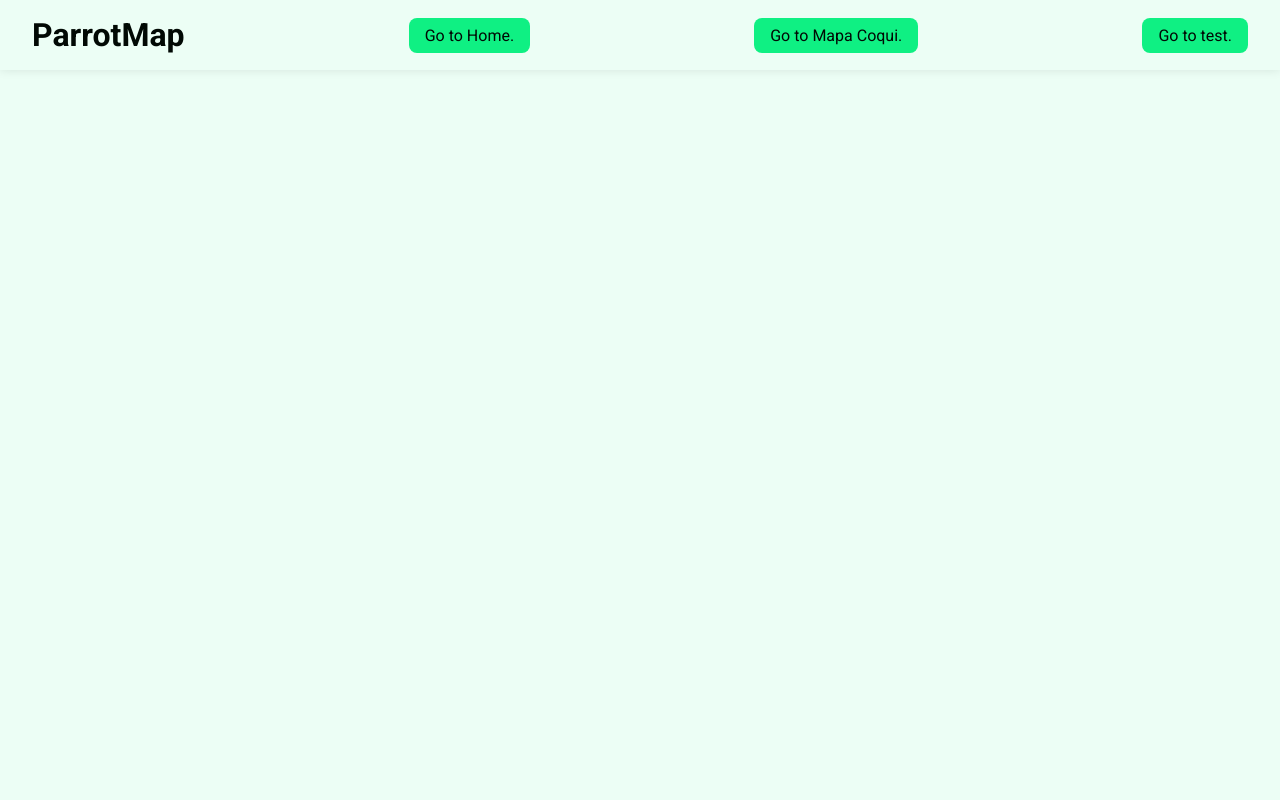
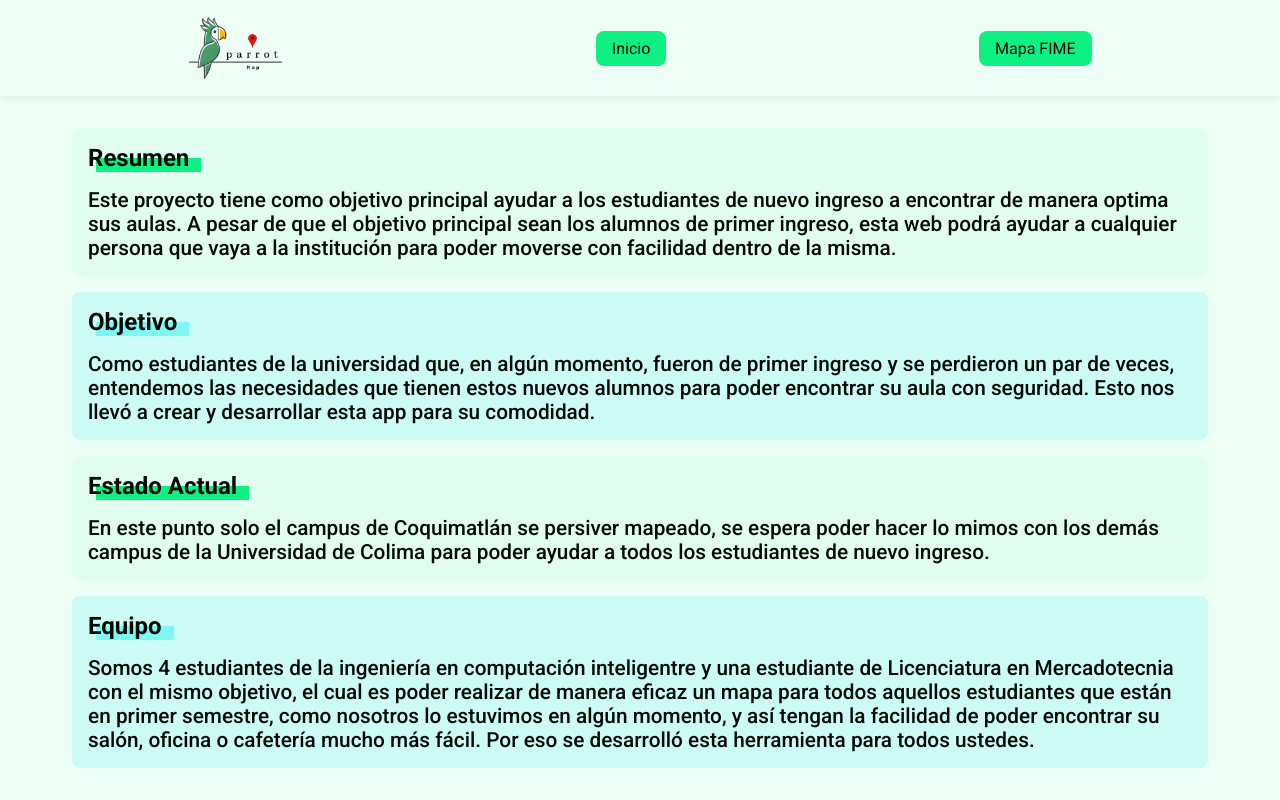
Before and after one commit to JuankiCR/ParrotMap, a plain HTML site: page index.html in a window 1280 px wide. Drawn offline with Linux system fonts and the light colour scheme.

Commit message:
Update: Home info

```diff
--- a/index.html
+++ b/index.html
@@ -9,13 +9,11 @@
 <body>
   <div class="appWrapper">
     <header id="appHeader">
-      <h1>ParrotMap</h1>
-      <div onclick="navigateTo('home')" class="btn-primary">Go to Home.</div>
-      <div onclick="navigateTo('campuscoqui')" class="btn-primary">Go to Mapa Coqui.</div>
-      <div onclick="navigateTo('test')" class="btn-primary">Go to test.</div>
+      <img id="mainLogo" src="./public/media/logo.png" alt="Logo ParrotMap">
+      <div onclick="navigateTo('home')" class="btn-primary">Inicio</div>
+      <div onclick="navigateTo('campuscoqui')" class="btn-primary">Mapa FIME</div>
     </header>
     <main id="appContent">
-
     </main>
   </div>
   <script src="./scripts.js"></script>
--- /dev/null
+++ b/pages/home/index.html
@@ -0,0 +1,19 @@
+<section id="Resumen" class="sectionCard">
+  <h2 class="card-title even">Resumen</h2>
+  <p>Este proyecto tiene como objetivo principal ayudar a los estudiantes de nuevo ingreso a encontrar de manera optima sus aulas. A pesar de que el objetivo principal sean los alumnos de primer ingreso, esta web podrá ayudar a cualquier persona que vaya a la institución  para poder moverse con facilidad dentro de la misma.</p>
+</section>
+
+<section id="Objetivo" class="sectionCard">
+  <h2 class="card-title odd">Objetivo</h2>
+  <p>Como estudiantes de la universidad que, en algún momento, fueron de primer ingreso y se perdieron un par de veces, entendemos las necesidades que tienen estos nuevos alumnos para poder encontrar su aula con seguridad. Esto nos llevó a crear y desarrollar esta app para su comodidad.</p>
+</section>
+
+<section id="EstadoActual" class="sectionCard">
+  <h2 class="card-title even">Estado Actual</h2>
+  <p>En este punto solo el campus de Coquimatlán se persiver mapeado, se espera poder hacer lo mimos con los demás campus de la Universidad de Colima para poder ayudar a todos los estudiantes de nuevo ingreso.</p>
+</section>
+
+<section id="Equipo" class="sectionCard">
+  <h2 class="card-title odd">Equipo</h2>
+  <p>Somos 4 estudiantes de la ingeniería en computación inteligentre y una estudiante de Licenciatura en Mercadotecnia con el mismo objetivo, el cual es poder realizar de manera eficaz un mapa para todos aquellos estudiantes que están en primer semestre, como nosotros lo estuvimos en algún momento, y así tengan la facilidad de poder encontrar su salón, oficina o cafetería mucho más fácil. Por eso se desarrolló esta herramienta para todos ustedes.</p>
+</section>
--- a/scripts.js
+++ b/scripts.js
@@ -25,3 +25,5 @@ const navigateTo = (route) => {
         .then(data => appContent.innerHTML = data);
   }
 }
+
+navigateTo('home');
--- a/styles.css
+++ b/styles.css
@@ -1,11 +1,17 @@
 @import url('https://fonts.googleapis.com/css2?family=Roboto:wght@100;300;400;500;700;900&display=swap');
 
 :root{
+  --navbar-heigh: 48px;
+  --logo-heigh: 64px;
+
   --text: #010904;
   --background: #ecfef5;
   --primary: #0ff083;
   --secondary: #7ef7f3;
   --accent: #48ddf4;
+
+  --bg-card: #e1fdef;
+  --bg-card-alt: #cbfbf4;
 }
 
 * {
@@ -26,15 +32,78 @@ body {
   overflow-x: hidden;
 }
 
-/* #################### Botones #################### */
+/* #################### Navegacion #################### */
 #appHeader {
   display: flex;
-  justify-content: space-between;
+  justify-content: space-around;
   align-items: center;
   padding: 1rem 2rem;
   background-color: var(--background);
   box-shadow: 0 0 10px rgba(0, 0, 0, 0.1);
   z-index: 100;
+}
+
+#appHeader #mainLogo {
+  height: var(--logo-heigh);
+}
+
+/* #################### Contenedor principal #################### */
+#appContent{
+  padding: 2rem;
+  display: flex;
+  align-items: center;
+  flex-direction: column;
+  gap: 1rem;
+  max-width: 1200px;
+  margin: 0 auto;
+  font-size: 1.3rem;
+  font-weight: 500;
+}
+
+.sectionCard{
+  border-radius: 8px;
+  padding: 1rem;
+}
+
+.sectionCard:nth-of-type(odd) {
+  background-color: var(--bg-card);
+}
+
+.sectionCard:nth-of-type(even) {
+  background-color: var(--bg-card-alt);
+}
+
+.card-title.even {
+  --txt-detail: var(--primary);
+}
+
+.card-title.odd {
+  --txt-detail: var(--secondary);
+}
+
+.card-title {
+  font-size: 1.5rem;
+  font-weight: 700;
+  margin-bottom: 1rem;
+  position: relative;
+  z-index: 1;
+  width: fit-content;
+}
+
+.card-title::before {
+  transition: left 0.3s ease;
+  content: "";
+  position: absolute;
+  width: calc(100% + 4px);
+  background-color: var(--txt-detail);
+  height: 50%;
+  top: 50%;
+  left: 8px;
+  z-index: -1;
+}
+
+.sectionCard:hover .card-title::before {
+  left: -2px;
 }
 
 /* #################### Botones #################### */
```
Also changed, not shown: pages/test/index.html (deleted, +0 -1 lines), public/media/logo.png (added).
